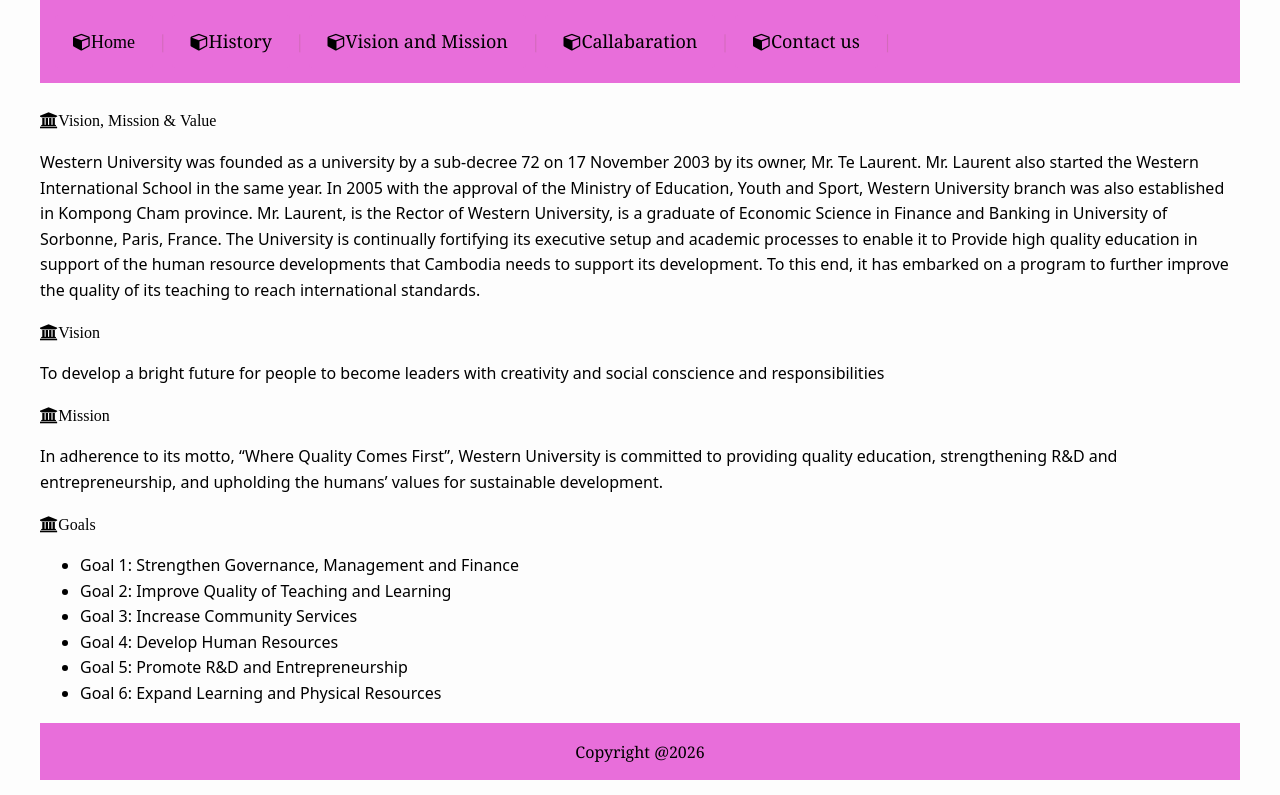
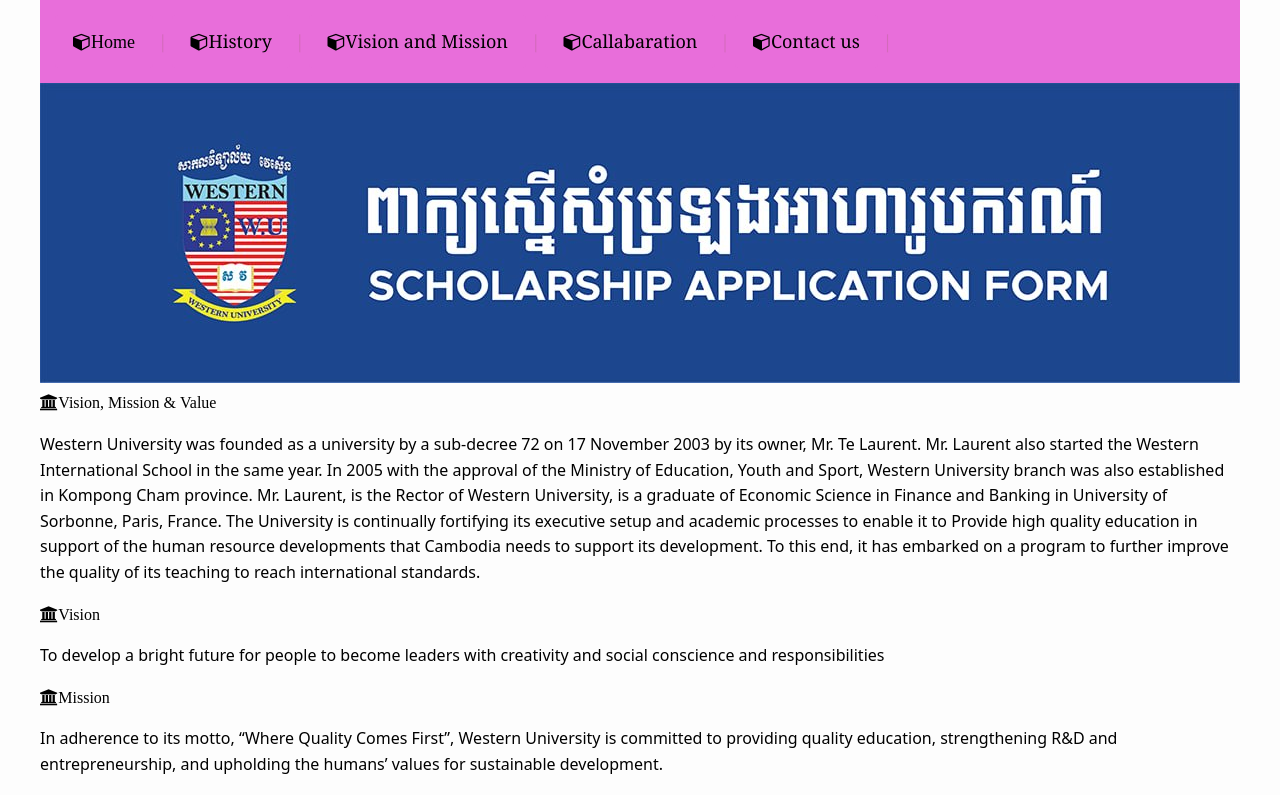
Before and after one commit to OrmSocheataa/OrmSocheata, a plain HTML site: page vision_mission.html in a window 1280 px wide. Shown: the top 795 px of the page. Drawn offline with Linux system fonts and the light colour scheme.

Commit message:
Update vision_mission.html

```diff
--- a/vision_mission.html
+++ b/vision_mission.html
@@ -21,7 +21,7 @@
         |
     </header>
      <div class="tab-content">
-            <img src="/Image/scholarship.jpg" alt="">
+            <img src="scholarship.jpg" alt="">
      </div>
     <i class="fa fa-university">Vision, Mission & Value</i>
      <p>Western University was founded as a university by a sub-decree 72 on 17 November 2003 by its owner, Mr. Te Laurent. Mr. Laurent also started the Western International School in the same year. In 2005 with the approval of the Ministry of Education, Youth and Sport, Western University branch was also established in Kompong Cham province. Mr. Laurent, is the Rector of Western University, is a graduate of Economic Science in Finance and Banking in University of Sorbonne, Paris, France. The University is continually fortifying its executive setup and academic processes to enable it to Provide high quality education in support of the human resource developments that Cambodia needs to support its development. To this end, it has embarked on a program to further improve the quality of its teaching to reach international standards.</p>
```
